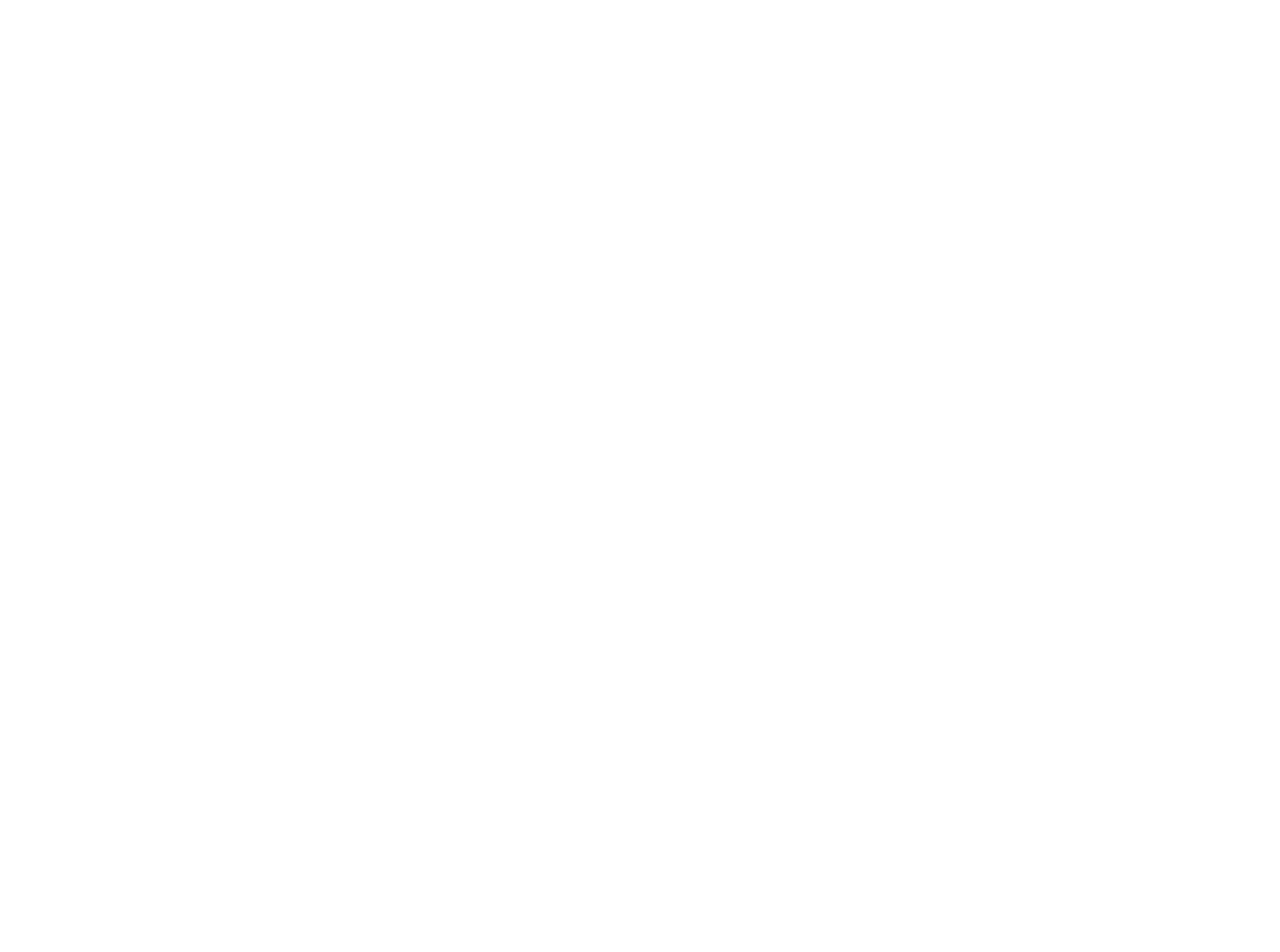
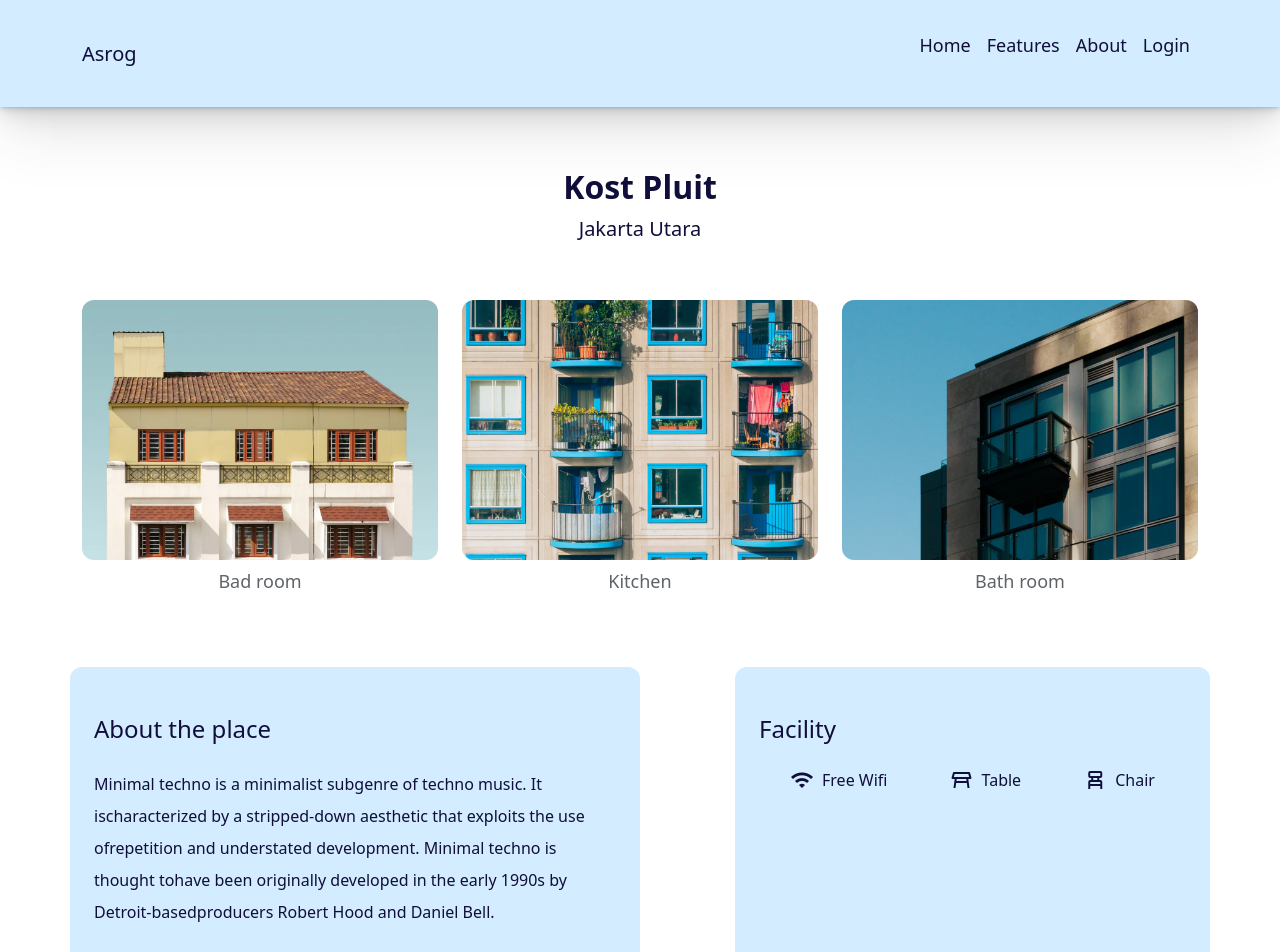
Before and after one commit to halawaoji97/d-kost, a React (Create React App) app: page /detail/1 in a window 1280 px wide. Before the commit this address had no page. Shown: the top 952 px of the page. Before the commit the page ends 800 px from the top, so only its background shows below. Built offline with nearby package versions, Linux system fonts and the light colour scheme.

Commit message:
add detail page

```diff
--- a/package.json
+++ b/package.json
@@ -8,6 +8,7 @@
     "@testing-library/user-event": "^12.8.3",
     "axios": "^0.24.0",
     "bootstrap": "^5.1.3",
+    "html-react-parser": "^1.4.4",
     "moment": "^2.29.1",
     "node-sass": "^6.0.1",
     "react": "^17.0.2",
--- a/src/App.js
+++ b/src/App.js
@@ -1,5 +1,6 @@
 import React from 'react';
 import Home from './pages/Home/Home';
+import DetailPage from './pages/DetailPage/DetailPage';
 import { BrowserRouter as Router, Routes, Route } from 'react-router-dom';
 
 const App = () => {
@@ -8,6 +9,7 @@
       <div className='home'>
         <Routes>
           <Route path='/' element={<Home />} />
+          <Route path='/detail/:id' element={<DetailPage />} />
         </Routes>
       </div>
     </Router>
--- a/src/assets/scss/main.scss
+++ b/src/assets/scss/main.scss
@@ -13,29 +13,6 @@
   font-family: 'Poppins', sans-serif;
 }
 
-.material-icons {
-  font-family: 'Material Icons';
-  font-weight: normal;
-  font-style: normal;
-  display: inline-block;
-  line-height: 1;
-  text-transform: none;
-  letter-spacing: normal;
-  word-wrap: normal;
-  white-space: nowrap;
-  direction: ltr;
-
-  /* Support for all WebKit browsers. */
-  -webkit-font-smoothing: antialiased;
-  /* Support for Safari and Chrome. */
-  text-rendering: optimizeLegibility;
-
-  /* Support for Firefox. */
-  -moz-osx-font-smoothing: grayscale;
-
-  /* Support for IE. */
-  font-feature-settings: 'liga';
-}
 // NAVBAR
 .navbar {
   // height: 80px;
@@ -209,6 +186,46 @@
   }
 }
 
+// DETAIL PAGE
+.detail-page {
+  .page-detail-title {
+    @media (min-width: 768px) {
+      margin-top: 120px;
+    }
+    h1 {
+      font-size: 32px;
+      color: $primary;
+      font-weight: 600;
+    }
+    span {
+      font-size: 20px;
+      color: $primary;
+      font-weight: 400;
+    }
+  }
+
+  .featured-image {
+    .feature-item {
+      .figure {
+        .figure-caption {
+          font-size: 18px;
+          color: $secondary;
+          font-weight: 400;
+        }
+      }
+    }
+  }
+
+  .page-detail-description {
+    color: $primary;
+    p {
+      line-height: 2;
+      font-weight: 400;
+      font-size: 16px;
+    }
+  }
+}
+
 // import bootstrap
 @import url('https://fonts.googleapis.com/css2?family=Roboto:wght@300;400;500;700&display=swap');
 @import '../../../node_modules/bootstrap/scss/bootstrap';
--- /dev/null
+++ b/src/components/Detail/FeaturedImage.js
@@ -0,0 +1,29 @@
+import React from 'react';
+
+const FeaturedImage = ({ data }) => {
+  console.log(data.url);
+  return (
+    <section className='container featured-image'>
+      <div className='row'>
+        {data.map((item, index) => {
+          return (
+            <div key={index} className='col-sm-10 feature-item my-2 col-md-4'>
+              <figure className='figure'>
+                <img
+                  src={item.url}
+                  className='figure-img img-fluid rounded'
+                  alt={item.name}
+                />
+                <div className='figure-caption d-flex justify-content-center align-items-center'>
+                  {item.name}
+                </div>
+              </figure>
+            </div>
+          );
+        })}
+      </div>
+    </section>
+  );
+};
+
+export default FeaturedImage;
--- /dev/null
+++ b/src/components/Detail/PageDetailDescription.js
@@ -0,0 +1,45 @@
+import React from 'react';
+import parse from 'html-react-parser';
+
+const PageDetailDescription = ({ data }) => {
+  return (
+    <section className='container page-detail-description my-5'>
+      <div className='row justify-content-between'>
+        <div className='col-sm-10 p-4 col-md-6 description rounded bg-light'>
+          <h4 className='my-4'>About the place</h4>
+          {parse(data.description)}
+        </div>
+        <div className='col-sm-10 p-4 bg-light col-md-5 rounded'>
+          <h4 className='my-4'>Facility</h4>
+          <div className='facilities d-flex justify-content-around '>
+            {data.facilities.map((feature, index) => {
+              return (
+                <div
+                  key={`feature-${index}`}
+                  className='d-flex align-items-center'
+                  style={{ marginBottom: 20 }}
+                >
+                  <span class='material-icons-outlined'>{feature.icon}</span>{' '}
+                  <span className='ms-2 text-gray-500 font-weight-light'>
+                    {feature.name}
+                  </span>
+                </div>
+              );
+            })}
+          </div>
+        </div>
+      </div>
+      <div className='justify-content-center'>
+        <div className='col'>
+          <div className='btn-booking my-5 py-5 text-right'>
+            <button type='button' className='btn btn-primary  rounded btn-lg'>
+              Book Now
+            </button>
+          </div>
+        </div>
+      </div>
+    </section>
+  );
+};
+
+export default PageDetailDescription;
--- /dev/null
+++ b/src/components/Detail/PageDetailTitle.js
@@ -0,0 +1,16 @@
+import React from 'react';
+
+const PageDetailTitle = ({ data }) => {
+  return (
+    <section className='container page-detail-title spacing-sm'>
+      <div className='row align-items-center mt-5 py-5 justify-content-center'>
+        <div className='col-auto text-center'>
+          <h1 className='h2'>Kost {data.location}</h1>
+          <span>{data.city}</span>
+        </div>
+      </div>
+    </section>
+  );
+};
+
+export default PageDetailTitle;
--- a/src/components/Items/Item/Item.js
+++ b/src/components/Items/Item/Item.js
@@ -1,4 +1,5 @@
 import React from 'react';
+import { Link } from 'react-router-dom';
 
 const Item = ({ item }) => {
   return (
@@ -7,9 +8,9 @@
         <img src={item.imageUrl} className='card-img-top' alt={item.imageUrl} />
         <div className='card-body'>
           <h5 className='card-title'>
-            <a href='' className='stretched-link'>
+            <Link to={`/detail/${item._id}`} className='stretched-link'>
               {`${item.location}, ${item.city}`}
-            </a>
+            </Link>
           </h5>
           <p className='card-text'>{`${item.price} / ${item.unit}`} </p>
           <div className='rating'>
--- /dev/null
+++ b/src/json/detailPage.json
@@ -0,0 +1,42 @@
+{
+  "_id": "asd1293uasdads1",
+  "location": "Pluit",
+  "imageUrls": [
+    {
+      "_id": "asd1293uasdads1",
+      "url": "/images/pict1.jpg",
+      "name": "Bad room"
+    },
+    {
+      "_id": "asd1293uasdads1",
+      "url": "/images/pict2.jpg",
+      "name": "Kitchen"
+    },
+    {
+      "_id": "asd1293uasdads1",
+      "url": "/images/pict3.jpg",
+      "name": "Bath room"
+    }
+  ],
+  "city": "Jakarta Utara",
+  "price": "800000",
+  "unit": "month",
+  "description": "<p>Minimal techno is a minimalist subgenre of techno music. It ischaracterized by a stripped-down aesthetic that exploits the use ofrepetition and understated development. Minimal techno is thought tohave been originally developed in the early 1990s by Detroit-basedproducers Robert Hood and Daniel Bell.</p>",
+  "facilities": [
+    {
+      "_id": "asd1293uasdads1",
+      "name": "Free Wifi",
+      "icon": "wifi"
+    },
+    {
+      "_id": "asd1293uasdads1",
+      "name": "Table",
+      "icon": "table_restaurant"
+    },
+    {
+      "_id": "asd1293uasdads1",
+      "name": "Chair",
+      "icon": "chair_alt"
+    }
+  ]
+}
--- /dev/null
+++ b/src/pages/DetailPage/DetailPage.js
@@ -0,0 +1,21 @@
+import React from 'react';
+import FeaturedImage from '../../components/Detail/FeaturedImage';
+import PageDetailDescription from '../../components/Detail/PageDetailDescription';
+import PageDetailTitle from '../../components/Detail/PageDetailTitle';
+import Footer from '../../components/Footer/Footer';
+import Navbar from '../../components/Navbar/Navbar';
+import detailPage from '../../json/detailPage.json';
+
+const DetailPage = () => {
+  return (
+    <section className='detail-page'>
+      <Navbar />
+      <PageDetailTitle data={detailPage} />
+      <FeaturedImage data={detailPage.imageUrls} />
+      <PageDetailDescription data={detailPage} />
+      <Footer />
+    </section>
+  );
+};
+
+export default DetailPage;
```
Also changed, not shown: src/assets/css/main.min.css, 2 other files (tests, documents, lock files or other folders).
